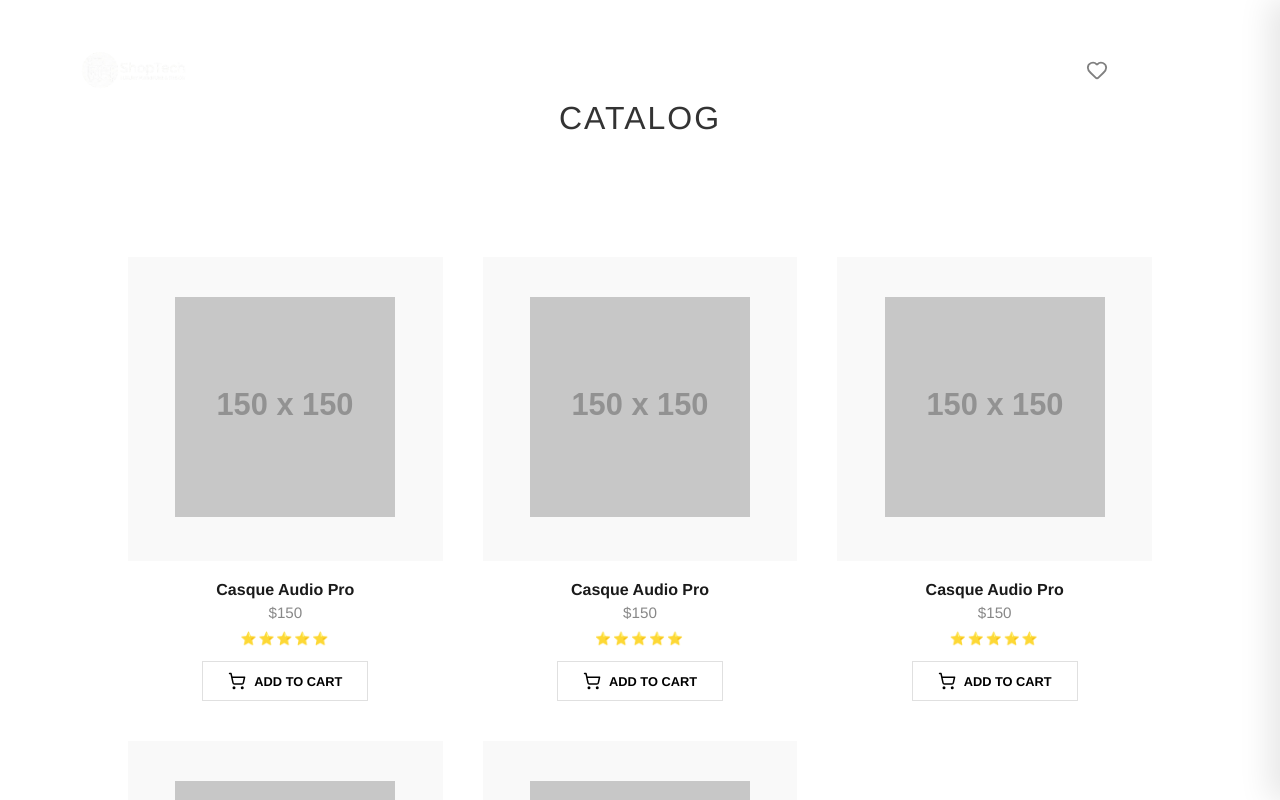
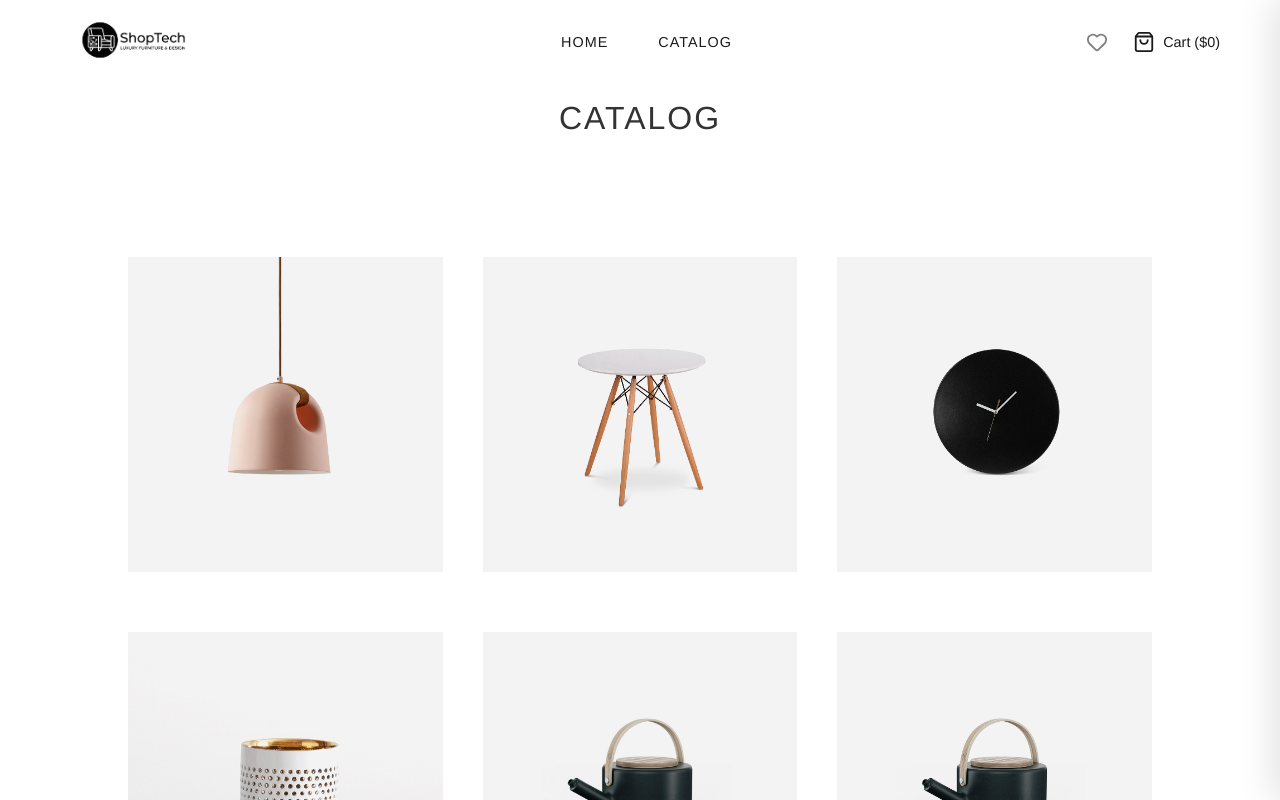
Before and after one commit to ilyassbnh/ShopTech, a React (Vite) app: page /catalog in a window 1280 px wide. Shown: the top 800 px of the page. Built offline with nearby package versions, Linux system fonts and the light colour scheme.

Commit message:
fix navbar , cartsidebar , productcard , homeage and css for all the pages

```diff
--- a/src/components/CartSidebar.jsx
+++ b/src/components/CartSidebar.jsx
@@ -1,5 +1,5 @@
 import React from 'react';
-import { X, Trash2 } from 'lucide-react';
+import { X} from 'lucide-react';
 import { useSelector, useDispatch } from 'react-redux';
 import { toggleCart, removeFromCart, increaseQuantity, decreaseQuantity } from '../redux/slices/cartSlice';
 
--- a/src/components/Navbar.jsx
+++ b/src/components/Navbar.jsx
@@ -1,27 +1,27 @@
 import React from 'react';
-import { Link } from 'react-router-dom';
+import { Link, useLocation } from 'react-router-dom';
 import { ShoppingBag, Heart } from 'lucide-react';
 import { useSelector, useDispatch } from 'react-redux';
 import { toggleCart } from '../redux/slices/cartSlice';
-
-// 1. On importe le logo depuis le dossier assets
-// Le chemin "../assets" signifie "remonter d'un dossier, puis aller dans assets"
 import logoImg from '../assets/logo.png';
 
 const Navbar = () => {
   const dispatch = useDispatch();
+
+  // 1. On garde cartCount pour le petit badge rouge (nombre d'items)
   const cartCount = useSelector(state => state.cart.cartItems.reduce((acc, item) => acc + item.quantity, 0));
+
+  // 2. NOUVEAU : On calcule le prix total pour l'afficher à côté du texte "Cart"
+  const cartTotal = useSelector(state => state.cart.cartItems.reduce((acc, item) => acc + (item.price * item.quantity), 0));
+
   const wishlistCount = useSelector(state => state.wishlist.items.length);
+  const location = useLocation();
+  const isHomePage = location.pathname === '/';
 
   return (
-    <nav className="navbar">
-      {/* 2. Section Logo modifiée pour utiliser l'image */}
+    <nav className={`navbar ${isHomePage ? '' : 'nav-dark'}`}>
       <Link to="/" className="logo">
-        <img
-          src={logoImg}
-          alt="ShopTech Logo"
-          className="logo-image"
-        />
+        <img src={logoImg} alt="ShopTech Logo" className="logo-image" />
       </Link>
 
       <div className="nav-links">
@@ -31,12 +31,20 @@ const Navbar = () => {
 
       <div className="nav-icons">
         <Link to="/wishlist" className="icon-wrapper">
-          <Heart size={22} color='grey' />
+          <Heart size={22} color='grey'/>
           {wishlistCount > 0 && <span className="badge">{wishlistCount}</span>}
         </Link>
+
         <div className="icon-wrapper" onClick={() => dispatch(toggleCart())}>
           <ShoppingBag size={22} />
-          <span style={{marginLeft: '8px', fontSize: '0.9rem'}}>Cart (${cartCount})</span>
+
+          {/* 3. LIGNE MODIFIÉE : On affiche cartTotal au lieu de cartCount */}
+          <span style={{marginLeft: '8px', fontSize: '0.9rem', fontWeight: '500'}}>
+            Cart (${cartTotal})
+          </span>
+
+          {/* On garde le badge pour le nombre d'articles si tu le souhaites */}
+          {cartCount > 0 && <span className="badge">{cartCount}</span>}
         </div>
       </div>
     </nav>
--- a/src/components/ProductCard.jsx
+++ b/src/components/ProductCard.jsx
@@ -1,32 +1,66 @@
 import React from 'react';
 import { useDispatch, useSelector } from 'react-redux';
+import { useLocation } from 'react-router-dom';
 import { addToCart } from '../redux/slices/cartSlice';
 import { toggleWishlist } from '../redux/slices/wishlistSlice';
-import { Heart, ShoppingCart } from 'lucide-react';
+import { Heart } from 'lucide-react';
 
 const ProductCard = ({ product }) => {
   const dispatch = useDispatch();
   const wishlistItems = useSelector(state => state.wishlist.items);
   const isInWishlist = wishlistItems.some(item => item.id === product.id);
+  const location = useLocation();
+  const isCatalogPage = location.pathname === '/catalog';
+
+  // Fonction pour gérer le clic sur la carte
+  const handleCardClick = (e) => {
+    // Si on clique sur le coeur, on ne veut pas ajouter au panier
+    if (e.target.closest('.wishlist-icon-btn')) return;
+
+    // Sinon, on ajoute au panier
+    dispatch(addToCart(product));
+  };
 
   return (
-    <div className="product-card">
+    <div
+      className={`product-card ${isCatalogPage ? 'catalog-mode' : ''}`}
+      onClick={handleCardClick} // Toute la carte devient cliquable
+    >
       <div className="image-container">
         <img src={product.image} alt={product.name} />
-        <button
-          className={`wishlist-btn ${isInWishlist ? 'active' : ''}`}
-          onClick={() => dispatch(toggleWishlist(product))}
-        >
-          <Heart size={20} fill={isInWishlist ? "red" : "none"} color={isInWishlist ? "red" : "currentColor"} />
-        </button>
+
+        {/* Sur la Home uniquement : Boutons au survol de l'image */}
+        {!isCatalogPage && (
+          <div className="hover-actions">
+            <button className="quick-look-btn">Quick Look</button>
+            {/* Le clic sur le coeur est géré dans handleCardClick pour ne pas ajouter au panier */}
+            <button
+              className={`wishlist-icon-btn ${isInWishlist ? 'active' : ''}`}
+              onClick={() => dispatch(toggleWishlist(product))}
+            >
+              <Heart size={18} fill={isInWishlist ? "black" : "none"} color={isInWishlist ? "black" : "currentColor"} />
+            </button>
+          </div>
+        )}
       </div>
+
       <div className="card-info">
         <h3>{product.name}</h3>
-        <p className="price">${product.price}</p>
-        <div className="rating">⭐⭐⭐⭐⭐</div>
-        <button className="add-btn" onClick={() => dispatch(addToCart(product))}>
-          <ShoppingCart size={18} /> Add to Cart
-        </button>
+
+        {/* Sur le catalogue : juste le prix, pas d'étoiles */}
+        {isCatalogPage ? (
+          <span className="price">${product.price}</span>
+        ) : (
+          /* Sur la Home : Étoiles + Swap Prix/"ADD TO CART" */
+          <>
+            <div className="rating">★★★★★</div>
+            <div className="price-cart-switch">
+              <span className="price">${product.price}</span>
+              {/* Ce bouton est visuel, le clic est géré par le div parent */}
+              <span className="add-cart-text-btn">ADD TO CART</span>
+            </div>
+          </>
+        )}
       </div>
     </div>
   );
--- a/src/data/products.js
+++ b/src/data/products.js
@@ -1,37 +1,135 @@
+
+import imgType1 from '../assets/h1-product-3.jpeg';
+import imgType2 from '../assets/h1-product-4.jpeg';
+import imgType3 from '../assets/h1-product-5.jpeg';
+import imgType4 from '../assets/h1-product-7.jpeg';
+import imgType5 from '../assets/h1-product-8-1100x1100.jpeg';
+import imgType6 from '../assets/h1-product-8.jpeg';
+import imgType7 from '../assets/h4-product-14.jpeg';
+import imgType8 from '../assets/h4-product-17.jpeg';
+import imgType9 from '../assets/h4-product-19.jpeg';
+import imgType10 from '../assets/h4-product-20.jpeg';
+import imgType11 from '../assets/h4-product-22-1100x1100.jpeg';
+import imgType12 from '../assets/h4-product-22.jpeg';
+import imgType13 from '../assets/h4-product-24.jpeg';
+import imgType14 from '../assets/h4-product-25.jpeg';
+import imgType15 from '../assets/h4-product-26.jpeg';
+import imgType16 from '../assets/h4-product-27.jpeg';
+
 export const products = [
+  // --- Groupe 1 (Image: h1-product-3.jpeg) ---
   {
     id: 1,
-    name: "Casque Audio Pro",
-    price: 150,
-    image: "https://via.placeholder.com/150",
-    category: "Audio"
+    name: "Design Object Base",
+    price: 120,
+    image: imgType1,
+    category: "Decor"
   },
   {
     id: 2,
-    name: "Casque Audio Pro",
-    price: 150,
-    image: "https://via.placeholder.com/150",
-    category: "Audio"
+    name: "Minimalist Vase",
+    price: 85,
+    image: imgType2,
+    category: "Decor"
   },
   {
     id: 3,
-    name: "Casque Audio Pro",
+    name: "Modern Clock",
     price: 150,
-    image: "https://via.placeholder.com/150",
-    category: "Audio"
+    image: imgType3,
+    category: "Decor"
   },
   {
     id: 4,
-    name: "Casque Audio Pro",
-    price: 150,
-    image: "https://via.placeholder.com/150",
-    category: "Audio"
+    name: "Geometric Decor",
+    price: 95,
+    image: imgType4,
+    category: "Decor"
   },
   {
     id: 5,
-    name: "Casque Audio Pro",
-    price: 150,
-    image: "https://via.placeholder.com/150",
-    category: "Audio"
+    name: "Ceramic Bowl",
+    price: 60,
+    image: imgType5,
+    category: "Dining"
+  },
+  {
+    id: 7,
+    name: "Table Accessory",
+    price: 45,
+    image: imgType6,
+    category: "Living"
+  },
+  {
+    id: 8,
+    name: "Wooden Accent",
+    price: 110,
+    image: imgType7,
+    category: "Furniture"
+  },
+
+  // --- Groupe 2 (Image: h4-product-14.jpeg) ---
+  {
+    id: 14,
+    name: "Industrial Lamp",
+    price: 200,
+    image: imgType8,
+    category: "Lighting"
+  },
+  {
+    id: 17,
+    name: "Wall Fixture",
+    price: 180,
+    image: imgType9,
+    category: "Lighting"
+  },
+  {
+    id: 19,
+    name: "Desk Light",
+    price: 90,
+    image: imgType10,
+    category: "Lighting"
+  },
+  {
+    id: 20,
+    name: "Ambient Light",
+    price: 130,
+    image: imgType11,
+    category: "Lighting"
+  },
+  {
+    id: 22,
+    name: "Suspension Grey",
+    price: 250,
+    image: imgType12,
+    category: "Lighting"
+  },
+  {
+    id: 24,
+    name: "Modern Pendant",
+    price: 175,
+    image: imgType13,
+    category: "Lighting"
+  },
+  {
+    id: 25,
+    name: "Studio Lamp",
+    price: 300,
+    image: imgType14,
+    category: "Lighting"
+  },
+  {
+    id: 26,
+    name: "Nightstand Light",
+    price: 80,
+    image: imgType15,
+    category: "Lighting"
+  },
+  {
+    id: 27,
+    name: "Ceiling Spot",
+    price: 110,
+    image: imgType16,
+    category: "Lighting"
   },
 ];
--- a/src/index.css
+++ b/src/index.css
@@ -20,37 +20,30 @@
 body {
   background-color: var(--bg-dark);
   color: var(--text-main);
-  overflow-x: hidden; /* Prevents horizontal scroll from animations */
+  overflow-x: hidden;
 }
 
 /* =========================================
-   2. NAVBAR (Transparent & Floating)
+   2. NAVBAR (Intelligente)
    ========================================= */
 .navbar {
   display: flex;
   justify-content: space-between;
   align-items: center;
-  padding: 30px 60px;
-
-  /* Floating Overlay Style */
+  padding: 0px 60px;
   position: absolute;
   top: 0;
   left: 0;
   width: 100%;
   background: transparent;
-  z-index: 100; /* Above the Hero image */
+  z-index: 100;
+  transition: background 0.3s ease;
 }
 
-.logo {
-  color: white;
-  font-size: 1.5rem;
-  font-weight: 700;
-  text-decoration: none;
-  display: flex;
-  align-items: center;
-  gap: 10px;
-  text-transform: uppercase;
-  letter-spacing: 2px;
+.logo-image {
+  height: 80px;
+  width: auto;
+  object-fit: contain;
 }
 
 .nav-links {
@@ -79,11 +72,6 @@ body {
   color: white;
 }
 
-.logo-image {
-  height: 80px; /* Ajuste cette valeur selon la taille souhaitée */
-  width: auto;  /* Garde les proportions */
-  object-fit: contain;
-}
 .icon-wrapper {
   position: relative;
   cursor: pointer;
@@ -112,16 +100,41 @@ body {
   font-weight: bold;
 }
 
+/* Navbar Catalogue (Fond Blanc) */
+.navbar.nav-dark {
+  background: white;
+}
+
+.navbar.nav-dark .nav-links a {
+  color: #1a1a1a;
+}
+
+.navbar.nav-dark .nav-links a:hover {
+  color: #888;
+}
+
+.navbar.nav-dark .nav-icons {
+  color: #1a1a1a;
+}
+
+.navbar.nav-dark .badge {
+  background: #1a1a1a;
+  color: white;
+}
+
+.navbar.nav-dark .logo-image {
+  filter: invert(1);
+}
+
 /* =========================================
-   3. PAGE LAYOUTS
+   3. PAGE LAYOUTS & HERO
    ========================================= */
 .page {
   min-height: 100vh;
-  padding-top: 100px; /* Default spacing for pages like Catalog */
-  background: var(--bg-light); /* White background for Catalog/Wishlist */
+  padding-top: 100px;
+  background: var(--bg-light);
 }
 
-/* Specific Override for Home Page to allow full hero */
 .home-page {
   padding-top: 0 !important;
   background: var(--bg-dark);
@@ -136,11 +149,8 @@ body {
   color: #333;
 }
 
-/* =========================================
-   4. HERO SECTION (Dark Brick Wall)
-   ========================================= */
 .hero {
-  height: 90vh; /* Immersive height */
+  height: 90vh;
   width: 100%;
   display: flex;
   flex-direction: column;
@@ -149,18 +159,10 @@ body {
   text-align: center;
   color: white;
   position: relative;
-
-  /* Background Image with Dark Overlay */
-  background: linear-gradient(rgba(0,0,0,0.6), rgba(0,0,0,0.4)),
-              url(./assets/h9-slide-img.jpeg);
+  background:url(./assets/h9-slide-img.jpeg);
   background-size: cover;
   background-position: center;
-}
-
-.hero-content {
-  z-index: 2;
-  max-width: 800px;
-  padding: 0 20px;
+  background-attachment: fixed;
 }
 
 .hero-content h1 {
@@ -169,172 +171,278 @@ body {
   letter-spacing: 4px;
   margin-bottom: 20px;
   text-transform: uppercase;
-  line-height: 1.2;
 }
 
 .hero-content p {
   font-size: 1.1rem;
-  color: rgba(255,255,255,0.7);
+  color: rgba(255, 255, 255, 0.7);
   font-weight: 300;
   font-style: italic;
   letter-spacing: 1px;
 }
 
 /* =========================================
-   5. PRODUCT GRID & CARDS
+   4. LAYOUTS GRILLES
    ========================================= */
-.featured, .catalog-page, .wishlist-page {
-  background: white;
-}
-
+/* Home Grid */
 .grid {
   display: grid;
   grid-template-columns: repeat(auto-fill, minmax(280px, 1fr));
   gap: 40px;
-  padding: 80px 10%; /* 10% side padding for centered look */
+  padding: 80px 10%;
+  background: white;
 }
 
-.product-card {
+/* MASONRY GRID (Catalog - Pinterest Style) */
+.masonry-grid {
+  column-count: 4;
+  column-gap: 20px;
+  padding: 40px 60px;
   background: white;
-  text-align: center;
-  transition: all 0.3s ease;
-  position: relative;
 }
 
-.product-card:hover {
-  transform: translateY(-10px);
+.masonry-grid .product-card {
+  break-inside: avoid;
+  margin-bottom: 20px;
+  display: block;
+}
+
+/* =========================================
+   5. PRODUCT CARDS (Styles de base)
+   ========================================= */
+.product-card {
+  text-align: center;
+  position: relative;
+  cursor: pointer;
+  background: transparent;
+  padding-bottom: 20px;
 }
 
 .image-container {
-  background: #f9f9f9; /* Light grey square for image */
+  position: relative;
+  background: #f9f9f9;
+  overflow: hidden;
+  /* Hauteur fixe pour la Home */
+  height: 300px;
   padding: 40px;
-  margin-bottom: 20px;
-  position: relative;
-  overflow: hidden;
+  margin-bottom: 15px;
+  display: flex;
+  align-items: center;
+  justify-content: center;
 }
 
 .image-container img {
   width: 100%;
-  height: 220px;
+  height: 100%;
   object-fit: contain;
-  mix-blend-mode: multiply; /* Blends image white bg with container grey */
-  transition: transform 0.5s ease;
+  transition: transform 0.3s ease;
+  mix-blend-mode: multiply;
 }
 
-.product-card:hover img {
+/* =========================================
+   6. STYLE HOME PAGE (Complet)
+   ========================================= */
+.product-card:not(.catalog-mode):hover .image-container img {
   transform: scale(1.05);
 }
 
-/* Wishlist Heart Button on Card */
-.wishlist-btn {
+.hover-actions {
   position: absolute;
-  top: 15px;
-  right: 15px;
-  background: white;
-  border: none;
-  border-radius: 50%;
-  width: 35px;
-  height: 35px;
+  bottom: 20px;
+  left: 0;
+  width: 100%;
   display: flex;
+  justify-content: center;
   align-items: center;
-  justify-content: center;
-  cursor: pointer;
-  box-shadow: 0 4px 10px rgba(0,0,0,0.1);
-  transition: 0.2s;
-  opacity: 0; /* Hidden by default */
-  transform: translateY(10px);
+  gap: 0;
+  opacity: 0;
+  transform: translateY(20px);
+  transition: all 0.3s ease;
 }
 
-.product-card:hover .wishlist-btn {
+.product-card:not(.catalog-mode):hover .hover-actions {
   opacity: 1;
   transform: translateY(0);
 }
 
-.wishlist-btn.active {
-  opacity: 1;
-  color: red;
+.quick-look-btn {
+  background: black;
+  color: white;
+  border: none;
+  padding: 10px 20px;
+  font-size: 0.8rem;
+  text-transform: uppercase;
+  letter-spacing: 1px;
+  cursor: pointer;
+}
+
+.wishlist-icon-btn {
+  background: #e0e0e0;
+  border: none;
+  padding: 9px 12px;
+  cursor: pointer;
+  display: flex;
+  align-items: center;
+  z-index: 2;
+  /* Pour passer au-dessus du clic carte */
+}
+
+.wishlist-icon-btn:hover {
+  background: #ccc;
+}
+
+.wishlist-icon-btn.active {
+  background: #ffcccc;
 }
 
 .card-info h3 {
   font-size: 1rem;
-  font-weight: 600;
+  font-weight: 400;
   margin-bottom: 5px;
   color: #1a1a1a;
-}
-
-.card-info .price {
-  color: #888;
-  font-size: 0.95rem;
-  margin-bottom: 10px;
 }
 
 .rating {
   color: var(--gold);
   font-size: 0.8rem;
-  margin-bottom: 15px;
+  margin-bottom: 10px;
   letter-spacing: 2px;
 }
 
-/* Add to Cart Button */
-.add-btn {
-  background: transparent;
-  border: 1px solid #e0e0e0;
-  padding: 10px 25px;
-  font-size: 0.8rem;
-  font-weight: 600;
-  cursor: pointer;
-  transition: all 0.3s ease;
-  display: inline-flex;
-  align-items: center;
-  gap: 8px;
-  text-transform: uppercase;
+.price-cart-switch {
+  position: relative;
+  height: 20px;
+  overflow: hidden;
 }
 
-.add-btn:hover {
-  background: #1a1a1a;
-  color: white;
-  border-color: #1a1a1a;
+.price {
+  display: block;
+  color: #888;
+  font-size: 0.95rem;
+  transition: transform 0.3s ease, opacity 0.3s ease;
+}
+
+.add-cart-text-btn {
+  position: absolute;
+  top: 0;
+  left: 0;
+  width: 100%;
+  border: none;
+  background: transparent;
+  color: #333;
+  font-size: 0.8rem;
+  font-weight: bold;
+  text-transform: uppercase;
+  transform: translateY(20px);
+  opacity: 0;
+  transition: transform 0.3s ease, opacity 0.3s ease;
+}
+
+.product-card:not(.catalog-mode):hover .price {
+  transform: translateY(-20px);
+  opacity: 0;
+}
+
+.product-card:not(.catalog-mode):hover .add-cart-text-btn {
+  transform: translateY(0);
+  opacity: 1;
+  text-decoration: underline;
 }
 
 /* =========================================
-   6. FOOTER / DISCOVER MORE
+   7. STYLE CATALOGUE (Masonry & Clean)
+   ========================================= */
+/* Hauteur libre pour l'image en mode Masonry */
+.product-card.catalog-mode .image-container {
+  height: auto !important;
+  min-height: 150px;
+  padding: 0;
+  margin-bottom: 0;
+  background: transparent;
+}
+
+.product-card.catalog-mode .image-container img {
+  width: 100%;
+  height: auto;
+  display: block;
+  object-fit: cover;
+  transform: none !important;
+}
+
+/* Info cachée qui apparait au survol */
+.product-card.catalog-mode .card-info {
+  background: rgba(255, 255, 255, 0.95);
+  padding: 15px;
+  position: absolute;
+  bottom: 0;
+  left: 0;
+  width: 100%;
+  opacity: 0;
+  transform: translateY(10px);
+  transition: all 0.3s ease;
+  text-align: left;
+}
+
+.product-card.catalog-mode:hover .card-info {
+  opacity: 1;
+  transform: translateY(0);
+}
+
+.product-card.catalog-mode .price {
+  color: black;
+  font-weight: bold;
+  margin-top: 5px;
+}
+
+/* =========================================
+   8. AUTRES STYLES (Footer, Sidebar, Responsive)
    ========================================= */
 .discover-more {
-  background: #111;
   color: white;
   text-align: center;
   padding: 100px 20px;
+  background-image: linear-gradient(rgba(0, 0, 0, 0.5), rgba(0, 0, 0, 0.5)), url(./assets/h9-parallax-1.jpeg);
+  background-size: cover;
+  background-position: center;
+  background-attachment: fixed;
+  background-repeat: no-repeat;
 }
 
 .discover-more h2 {
   font-weight: 400;
   letter-spacing: 2px;
   margin-bottom: 15px;
+  text-transform: uppercase;
 }
 
 .discover-more p {
-  color: #666;
+  color: #ccc;
   margin-bottom: 30px;
 }
 
 .white-btn {
+  display: inline-block;
   background: white;
   color: black;
-  border: none;
-  padding: 15px 40px;
+  text-decoration: none;
+  padding: 15px 45px;
+  font-size: 0.9rem;
   font-weight: bold;
-  letter-spacing: 1px;
+  text-transform: uppercase;
+  letter-spacing: 2px;
+  margin-top: 30px;
+  border: 1px solid white;
   cursor: pointer;
-  transition: 0.3s;
+  transition: all 0.3s ease;
 }
 
 .white-btn:hover {
-  background: #ddd;
+  background: black;
+  color: white;
+  border-color: black;
+  transform: translateY(-3px);
 }
 
-/* =========================================
-   7. SIDEBAR CART
-   ========================================= */
 .overlay {
   position: fixed;
   inset: 0;
@@ -347,14 +455,14 @@ body {
 .sidebar {
   position: fixed;
   top: 0;
-  right: calc(var(--sidebar-width) * -1); /* Hidden by default */
+  right: calc(var(--sidebar-width) * -1);
   width: var(--sidebar-width);
   height: 100%;
   background: white;
   z-index: 200;
   padding: 40px;
-  box-shadow: -10px 0 30px rgba(0,0,0,0.1);
-  transition: right 0.5s cubic-bezier(0.16, 1, 0.3, 1); /* Smooth ease-out */
+  box-shadow: -10px 0 30px rgba(0, 0, 0, 0.1);
+  transition: right 0.5s cubic-bezier(0.16, 1, 0.3, 1);
   display: flex;
   flex-direction: column;
 }
@@ -393,10 +501,9 @@ body {
 .cart-items {
   flex: 1;
   overflow-y: auto;
-  padding-right: 10px; /* Space for scrollbar */
+  padding-right: 10px;
 }
 
-/* Individual Cart Item */
 .cart-item {
   display: flex;
   gap: 20px;
@@ -452,7 +559,6 @@ body {
   flex-direction: column;
   justify-content: space-between;
   align-items: flex-end;
-  text-align: right;
 }
 
 .remove-btn {
@@ -471,7 +577,6 @@ body {
   font-size: 1.1rem;
 }
 
-/* Sidebar Footer */
 .sidebar-footer {
   margin-top: 20px;
   padding-top: 20px;
@@ -508,24 +613,22 @@ body {
   background: #333;
 }
 
-.empty-msg {
-  text-align: center;
-  margin-top: 50px;
-  color: #888;
-  font-style: italic;
+@keyframes fadeIn {
+  from {
+    opacity: 0;
+  }
+
+  to {
+    opacity: 1;
+  }
 }
 
-/* =========================================
-   8. ANIMATIONS
-   ========================================= */
-@keyframes fadeIn {
-  from { opacity: 0; }
-  to { opacity: 1; }
+@media (max-width: 1024px) {
+  .masonry-grid {
+    column-count: 3;
+  }
 }
 
-/* =========================================
-   9. RESPONSIVE
-   ========================================= */
 @media (max-width: 768px) {
   :root {
     --sidebar-width: 100%;
@@ -541,11 +644,18 @@ body {
     gap: 20px;
   }
 
+  .masonry-grid {
+    column-count: 2;
+    padding: 20px;
+  }
+
   .hero-content h1 {
     font-size: 1.8rem;
   }
+}
 
-  .image-container img {
-    height: 150px;
+@media (max-width: 480px) {
+  .masonry-grid {
+    column-count: 1;
   }
 }
```
Also changed, not shown: src/pages/Home.jsx (+4 -5 lines).
